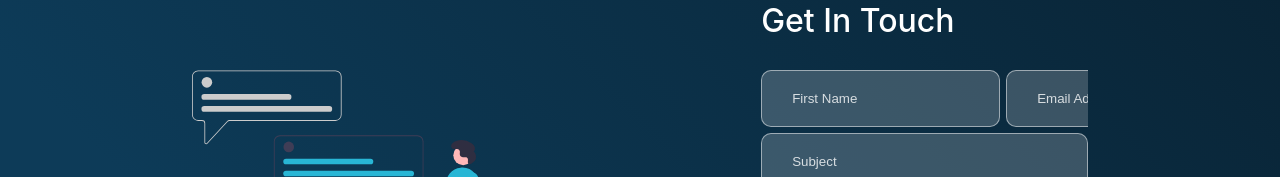
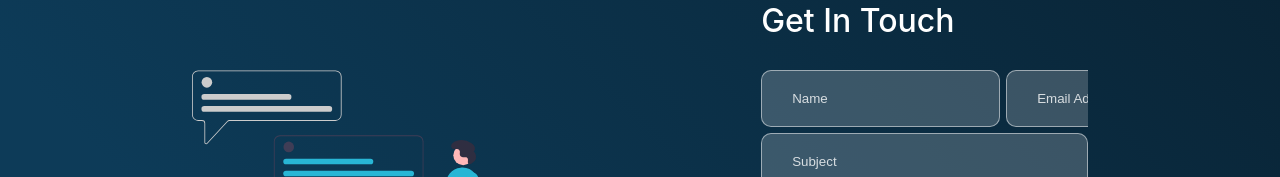
Before and after one commit to PedroL22/Pedro-Lucena-Portfolio, a React (Vite) app: page / in a window 1280 px wide. Shown: the part 2547-2724 px from the top of the page. Built offline with nearby package versions, Linux system fonts and the light colour scheme.

Commit message:
NoSelect + Changed form to Name

```diff
--- a/src/components/Section4/Section4.jsx
+++ b/src/components/Section4/Section4.jsx
@@ -29,13 +29,7 @@ function Section4() {
           <h1 className="title3">Get In Touch</h1>
           <form ref={form} onSubmit={sendEmail}>
             <label className="label1">
-              <input
-                className="input-form"
-                id="name"
-                type="text"
-                placeholder="First Name"
-                name="name"
-              />
+              <input className="input-form" id="name" type="text" placeholder="Name" name="name" />
               <input
                 className="input-form"
                 id="email"
--- a/src/index.css
+++ b/src/index.css
@@ -15,6 +15,12 @@
 	box-sizing: border-box;
 	overflow-x: hidden;
 	transition: all ease-in-out 0.2s;
+	-webkit-touch-callout: none;
+	-webkit-user-select: none;
+	-khtml-user-select: none;
+	-moz-user-select: none;
+	-ms-user-select: none;
+	user-select: none;
 }
 
 html {
```
